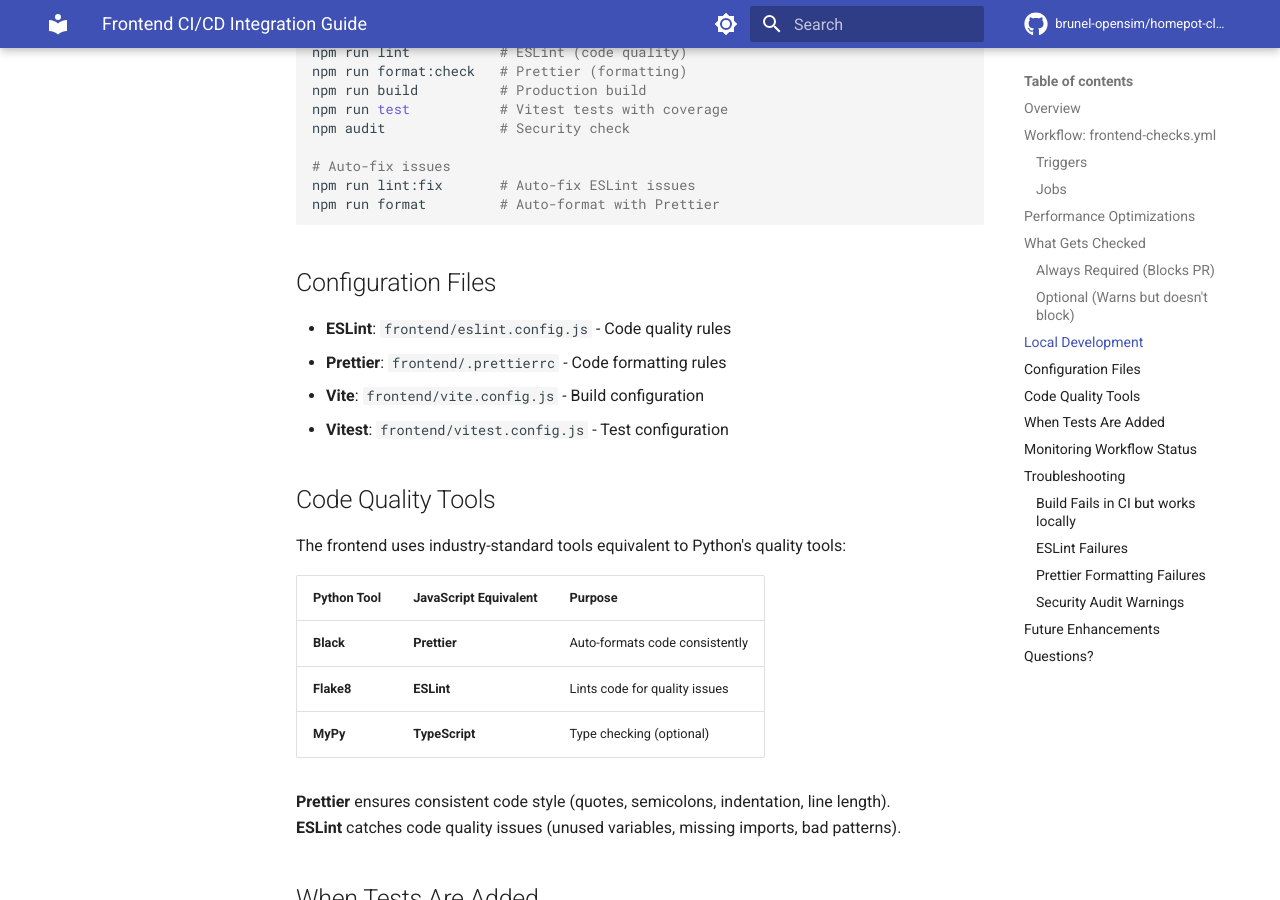
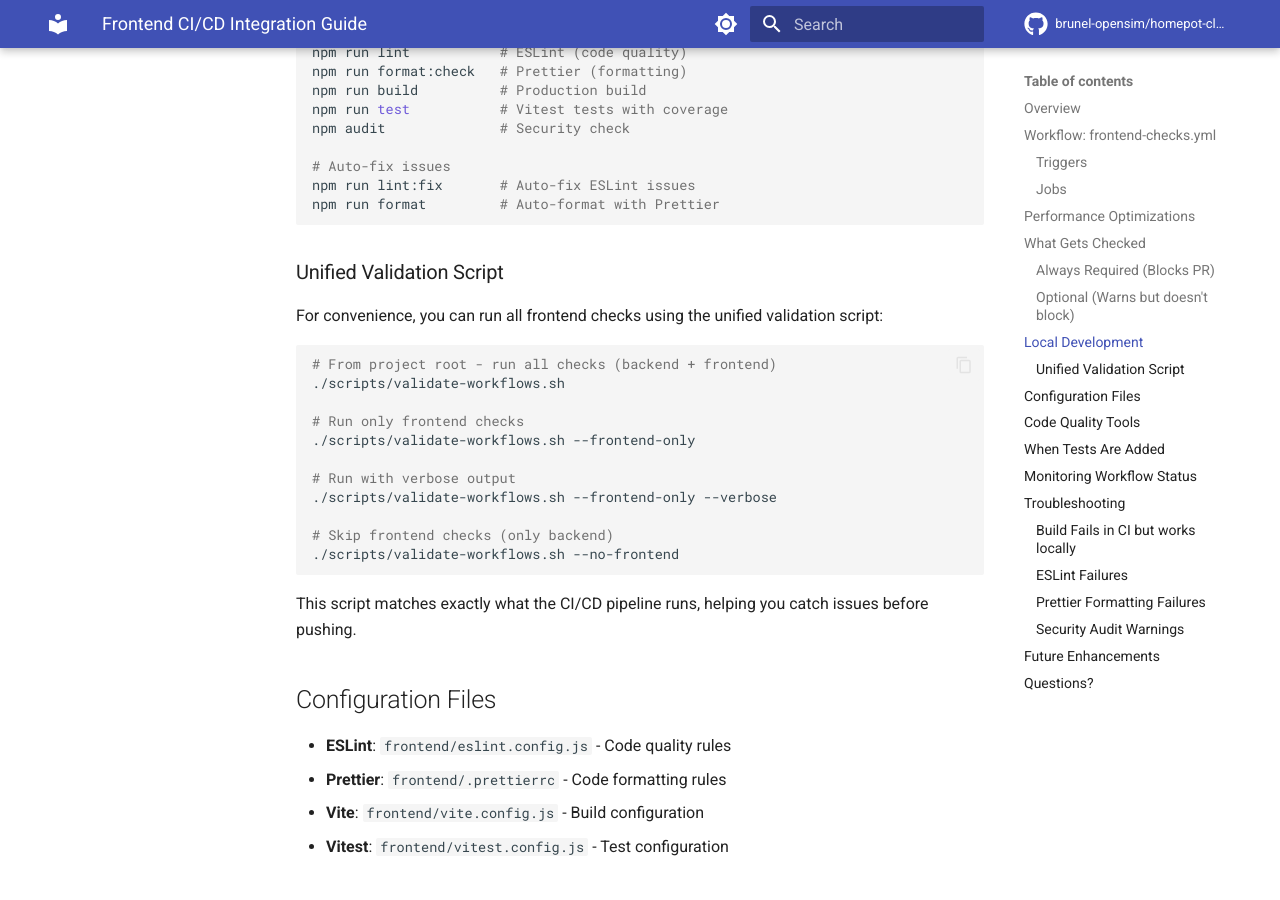
Before and after one commit to brunel-opensim/homepot-client, an MkDocs documentation site: the page built from docs/frontend-ci-cd.md, in a window 1280 px wide and 900 px high, scrolled down 1982 px. Built offline with MkDocs 1.6.1 and Material for MkDocs 9.7.7, drawn with Linux system fonts in a browser that asks for light colours; comment, search, counter and statistics services are not loaded; the version menu is left out.

Commit message:
feat: Add frontend validation to validate-workflows.sh script
- Add CHECK_FRONTEND flag and --frontend-only option
- Implement validate_frontend() function with comprehensive checks:
  * ESLint code quality validation
  * Prettier formatting check
  * Vite production build verification
  * Vitest test suite execution
  * npm audit security scanning
  * Configuration files validation
- Support verbose output for detailed frontend diagnostics
- Integrate frontend checks into main validation pipeline
- Update help documentation with frontend examples
- Update development-guide.md with frontend validation options
- Update frontend-ci-cd.md with unified validation script section

This allows developers to run './scripts/validate-workflows.sh' to validate
both backend AND frontend before pushing, or use '--frontend-only' for
quick frontend-specific checks. Helps catch CI/CD issues locally.

````diff
--- a/docs/frontend-ci-cd.md
+++ b/docs/frontend-ci-cd.md
@@ -94,6 +94,26 @@ npm run lint:fix       # Auto-fix ESLint issues
 npm run format         # Auto-format with Prettier
 ```
 
+### Unified Validation Script
+
+For convenience, you can run all frontend checks using the unified validation script:
+
+```bash
+# From project root - run all checks (backend + frontend)
+./scripts/validate-workflows.sh
+
+# Run only frontend checks
+./scripts/validate-workflows.sh --frontend-only
+
+# Run with verbose output
+./scripts/validate-workflows.sh --frontend-only --verbose
+
+# Skip frontend checks (only backend)
+./scripts/validate-workflows.sh --no-frontend
+```
+
+This script matches exactly what the CI/CD pipeline runs, helping you catch issues before pushing.
+
 ## Configuration Files
 
 - **ESLint**: `frontend/eslint.config.js` - Code quality rules
````
Also changed, not shown: docs/development-guide.md (+3 -1 lines), docs/frontend-testing-guide.md (+3 -3 lines), 1 other file.
